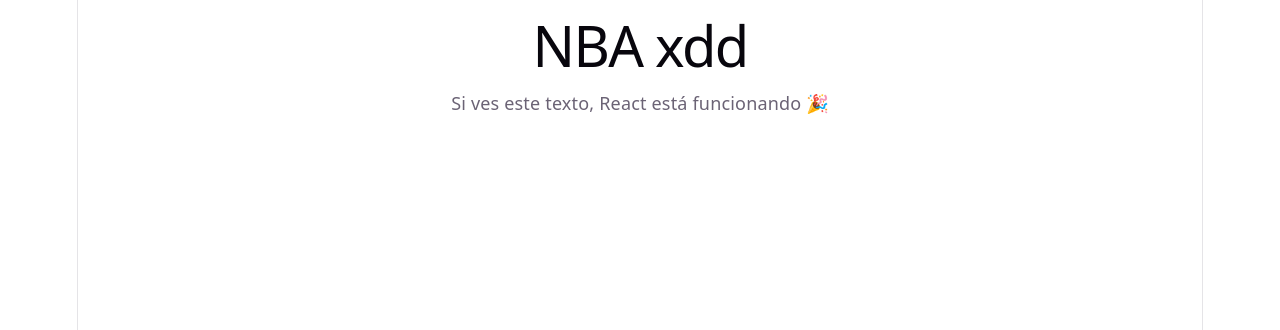
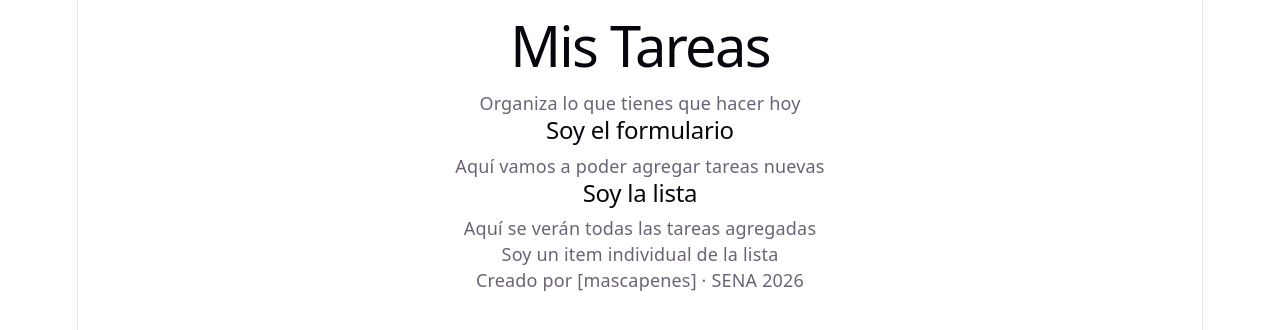
Before and after one commit to bohorquez123/yonatanbohorquez, a React (Vite) app in the folder nba_yb/: page / in a window 1280 px wide. Shown: the top 330 px of the page. Built offline with nearby package versions, Linux system fonts and the light colour scheme.

Commit message:
Resolviendo conflicto

```diff
--- a/nba_yb/src/App.jsx
+++ b/nba_yb/src/App.jsx
@@ -1,11 +1,19 @@
+
+import Encabezado from './componentes/Encabezado'
+import Formulario from './componentes/Formulario'
+import Lista from './componentes/Lista'
+import Item from './componentes/Item'
+import PiePagina from './componentes/PiePagina'
 import './App.css'
 function App() {
- const tituloProyecto = "NBA xdd"
-return (
- <div className="app">
-   <h1>{tituloProyecto}</h1>
-    <p>Si ves este texto, React está funcionando 🎉</p>
- </div>
+  return (
+    <div className="app">
+      <Encabezado />
+      <Formulario />
+      <Lista />
+      <Item />
+      <PiePagina />
+    </div>
   )
 }
 export default App
--- /dev/null
+++ b/nba_yb/src/Componentes/Encabezado.jsx
@@ -0,0 +1,9 @@
+// Encabezado.jsx — título y presentación de la app
+function Encabezado() {
+    return (<header>
+        <h1>Mis Tareas</h1>
+        <p>Organiza lo que tienes que hacer hoy</p>
+    </header>
+    )
+}
+export default Encabezado
--- /dev/null
+++ b/nba_yb/src/Componentes/Formulario.jsx
@@ -0,0 +1,9 @@
+// Formulario.jsx — aquí se agregarán nuevos elementos
+function Formulario() {
+    return (
+        <section>
+            <h2>Soy el formulario</h2>
+            <p>Aquí vamos a poder agregar tareas nuevas</p>
+        </section>)
+}
+export default Formulario
--- /dev/null
+++ b/nba_yb/src/Componentes/Item.jsx
@@ -0,0 +1,9 @@
+// Item.jsx — representa un solo elemento de la lista
+function Item() {
+    return (
+        <article>
+            <p>Soy un item individual de la lista</p>
+        </article>
+    )
+}
+export default Item
--- /dev/null
+++ b/nba_yb/src/Componentes/Lista.jsx
@@ -0,0 +1,9 @@
+// Lista.jsx — mostrará todos los items
+function Lista() {
+    return (
+    <section>
+        <h2>Soy la lista</h2>
+        <p>Aquí se verán todas las tareas agregadas</p>
+        </section>
+         ) }
+    export default Lista
--- /dev/null
+++ b/nba_yb/src/Componentes/PiePagina.jsx
@@ -0,0 +1,8 @@
+// PiePagina.jsx — información inferior de la app
+function PiePagina() {
+    return (
+        <footer>
+            <p>Creado por [mascapenes] · SENA 2026</p>
+        </footer>)
+}
+export default PiePagina
```
